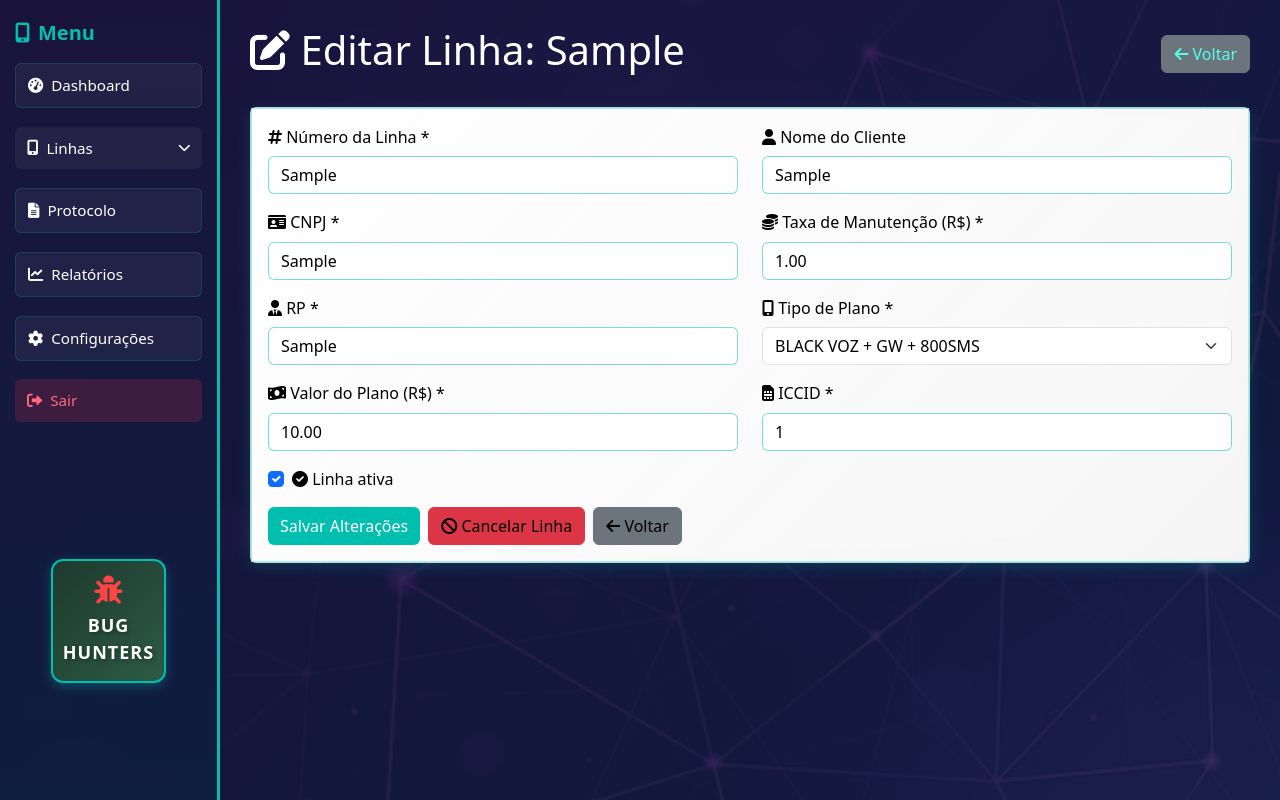
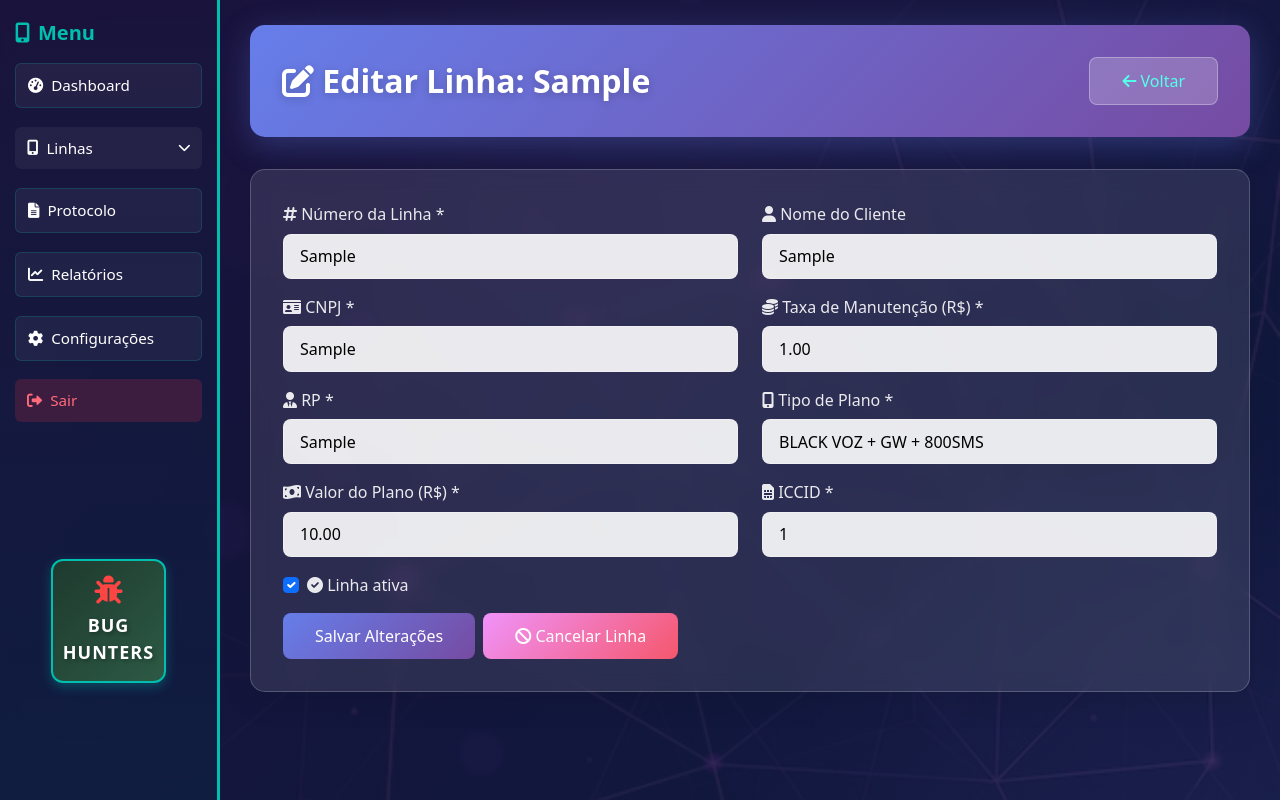
Before and after one commit to an2trindade/Projeto_Integrador_SENAC, a Django app: page /linhas/editar/1/ in a window 1280 px wide. Run offline with Django 5.2, Linux system fonts and the light colour scheme; a user stored in the database is signed in; tables that the repository leaves empty hold one stand-in row (values such as "Sample post").

Commit message:
Ajuste Telas Editar e Visualizar

```diff
--- a/linhas/templates/linhas/editar_linha.html
+++ b/linhas/templates/linhas/editar_linha.html
@@ -3,11 +3,119 @@
 {% block title %}Editar Linha - Gestor de Linhas{% endblock %}
 
 {% block content %}
-<div class="d-flex justify-content-between align-items-center mb-4">
-    <h1><i class="fas fa-edit"></i> Editar Linha: {{ linha.numero }}</h1>
-    <a href="{% url 'linhas:listalinhas' %}" class="btn btn-secondary">
-        <i class="fas fa-arrow-left"></i> Voltar
-    </a>
+<style>
+    .tech-header {
+        background: linear-gradient(135deg, #667eea 0%, #764ba2 100%);
+        padding: 2rem;
+        border-radius: 15px;
+        margin-bottom: 2rem;
+        box-shadow: 0 8px 32px rgba(102, 126, 234, 0.3);
+    }
+
+    .tech-header h1 {
+        color: white;
+        margin: 0;
+        font-weight: 600;
+        font-size: 2rem;
+        text-shadow: 0 2px 10px rgba(0,0,0,0.2);
+    }
+
+    .filter-card {
+        background: rgba(255, 255, 255, 0.1);
+        backdrop-filter: blur(10px);
+        border-radius: 15px;
+        padding: 2rem;
+        border: 1px solid rgba(255, 255, 255, 0.2);
+        box-shadow: 0 8px 32px rgba(0, 0, 0, 0.1);
+    }
+
+    .form-label {
+        color: rgba(255, 255, 255, 0.9);
+        font-weight: 500;
+        margin-bottom: 0.5rem;
+    }
+
+    .form-control, .form-select {
+        background: rgba(255, 255, 255, 0.9);
+        border: 1px solid rgba(255, 255, 255, 0.3);
+        border-radius: 8px;
+        padding: 0.6rem 1rem;
+    }
+
+    .form-control:focus, .form-select:focus {
+        background: rgba(255, 255, 255, 1);
+        border-color: #667eea;
+        box-shadow: 0 0 0 0.2rem rgba(102, 126, 234, 0.25);
+    }
+
+    .btn-primary {
+        background: linear-gradient(135deg, #667eea 0%, #764ba2 100%);
+        border: none;
+        padding: 0.7rem 2rem;
+        border-radius: 8px;
+        font-weight: 500;
+        transition: all 0.3s ease;
+    }
+
+    .btn-primary:hover {
+        transform: translateY(-2px);
+        box-shadow: 0 5px 20px rgba(102, 126, 234, 0.4);
+    }
+
+    .btn-danger {
+        background: linear-gradient(135deg, #f093fb 0%, #f5576c 100%);
+        border: none;
+        padding: 0.7rem 2rem;
+        border-radius: 8px;
+        font-weight: 500;
+        transition: all 0.3s ease;
+    }
+
+    .btn-danger:hover {
+        transform: translateY(-2px);
+        box-shadow: 0 5px 20px rgba(245, 87, 108, 0.4);
+    }
+
+    .btn-secondary {
+        background: rgba(255, 255, 255, 0.2);
+        border: 1px solid rgba(255, 255, 255, 0.3);
+        color: white;
+        padding: 0.7rem 2rem;
+        border-radius: 8px;
+        font-weight: 500;
+        transition: all 0.3s ease;
+    }
+
+    .btn-secondary:hover {
+        background: rgba(255, 255, 255, 0.3);
+        color: white;
+        transform: translateY(-2px);
+    }
+
+    .form-check-label {
+        color: rgba(255, 255, 255, 0.9);
+        font-weight: 500;
+    }
+
+    .text-danger small {
+        color: #ff6b6b !important;
+        font-weight: 500;
+    }
+
+    .btn-warning.disabled {
+        background: rgba(255, 193, 7, 0.2);
+        border: 1px solid rgba(255, 193, 7, 0.5);
+        color: #ffc107;
+    }
+</style>
+
+<div class="tech-header">
+    <div class="d-flex justify-content-between align-items-center">
+        <h1><i class="fas fa-edit"></i> Editar Linha: {{ linha.numero }}</h1>
+        <a href="{% url 'linhas:listalinhas' %}" class="btn btn-secondary">
+            <i class="fas fa-arrow-left"></i> Voltar
+        </a>
+    </div>
 </div>
 
 <!-- Exibição de mensagens -->
@@ -31,8 +139,7 @@
     </div>
 {% endif %}
 
-<div class="card">
-    <div class="card-body">
+<div class="filter-card">
         <form method="post" action="".>
             {% csrf_token %}
             {% if form.non_field_errors %}
@@ -193,13 +300,8 @@
                     {% endif %}
                 </span>
                 {% endif %}
-
-                <a href="{% url 'linhas:listalinhas' %}" class="btn btn-secondary">
-                    <i class="fas fa-arrow-left"></i> Voltar
-                </a>
             </div>
         </form>
-    </div>
 </div>
 
 <script>
```
Also changed, not shown: linhas/templates/linhas/detalhes_linha.html (+140 -48 lines).
